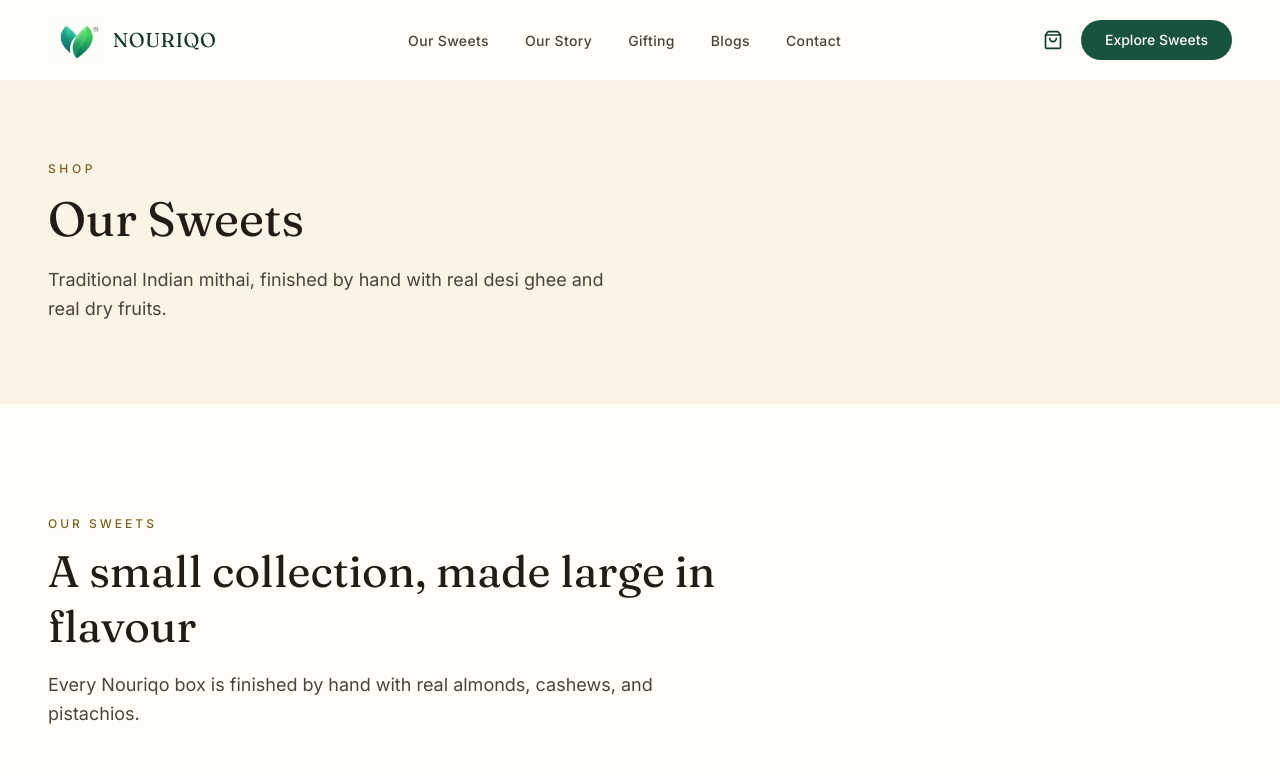
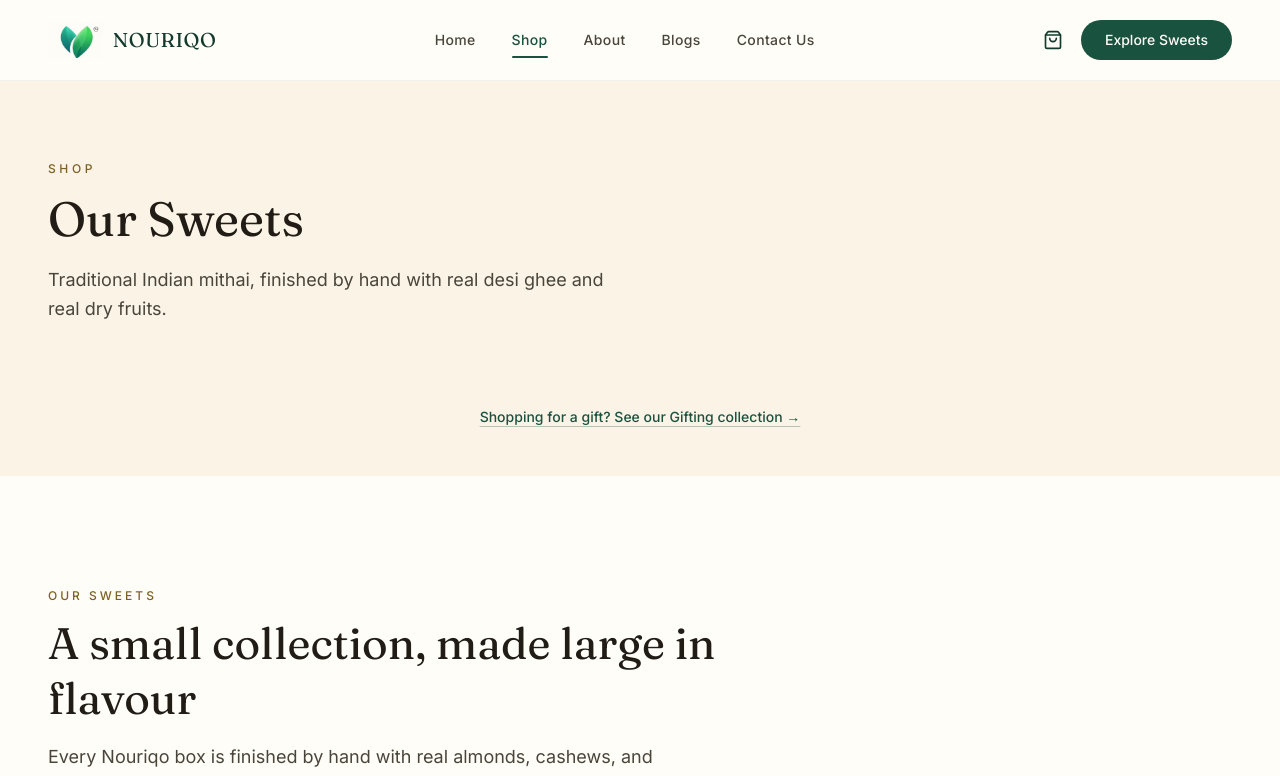
Before and after one commit to prashant-1012/nouriqo, a Next.js app: page /sweets in a window 1280 px wide. Shown: the top 776 px of the page. Built offline with nearby package versions, Linux system fonts and the light colour scheme.

Commit message:
highlight navbar items

```diff
--- a/app/sweets/page.tsx
+++ b/app/sweets/page.tsx
@@ -1,5 +1,7 @@
 import type { Metadata } from "next";
+import Link from "next/link";
 import { PageHeader } from "@/components/layout/PageHeader";
+import { Container } from "@/components/layout/Container";
 import { ProductGrid } from "@/components/products/ProductGrid";
 import { Ingredients } from "@/components/sections/Ingredients";
 import { OurCraft } from "@/components/sections/OurCraft";
@@ -18,6 +20,16 @@ export default function SweetsPage() {
         title="Our Sweets"
         description="Traditional Indian mithai, finished by hand with real desi ghee and real dry fruits."
       />
+      <div className="bg-cream pb-12 text-center">
+        <Container>
+          <Link
+            href="/gifting"
+            className="text-sm font-medium text-emerald-800 underline underline-offset-4 decoration-emerald-800/30 hover:text-emerald-700"
+          >
+            Shopping for a gift? See our Gifting collection →
+          </Link>
+        </Container>
+      </div>
       <ProductGrid />
       <Ingredients />
       <OurCraft />
--- a/components/footer/Footer.tsx
+++ b/components/footer/Footer.tsx
@@ -40,12 +40,12 @@ export function Footer() {
             <ul className="mt-4 space-y-3 text-sm">
               <li>
                 <Link href="/sweets" className="text-ink-soft hover:text-emerald-800">
-                  Our Sweets
+                  Shop
                 </Link>
               </li>
               <li>
                 <Link href="/story" className="text-ink-soft hover:text-emerald-800">
-                  Our Story
+                  About
                 </Link>
               </li>
               <li>
@@ -60,7 +60,7 @@ export function Footer() {
               </li>
               <li>
                 <Link href="/contact" className="text-ink-soft hover:text-emerald-800">
-                  Contact
+                  Contact Us
                 </Link>
               </li>
             </ul>
--- a/components/navigation/MobileMenu.tsx
+++ b/components/navigation/MobileMenu.tsx
@@ -2,13 +2,16 @@
 
 import { useState, useEffect, useId } from "react";
 import Link from "next/link";
+import { usePathname } from "next/navigation";
 import { AnimatePresence, motion } from "framer-motion";
 import { Menu, X } from "lucide-react";
-import { navLinks } from "@/lib/nav-links";
+import clsx from "clsx";
+import { navLinks, isNavLinkActive } from "@/lib/nav-links";
 
 export function MobileMenu() {
   const [open, setOpen] = useState(false);
   const menuId = useId();
+  const pathname = usePathname();
 
   useEffect(() => {
     document.body.style.overflow = open ? "hidden" : "";
@@ -52,16 +55,25 @@ export function MobileMenu() {
               aria-label="Mobile"
               className="flex flex-col gap-1 px-6 py-6"
             >
-              {navLinks.map((link) => (
+              {navLinks.map((link) => {
+                const isActive = isNavLinkActive(pathname, link.href);
+                return (
                   <Link
                     key={link.href}
                     href={link.href}
                     onClick={() => setOpen(false)}
-                  className="rounded-lg px-3 py-3 font-display text-lg text-ink hover:bg-emerald-800/5"
+                    aria-current={isActive ? "page" : undefined}
+                    className={clsx(
+                      "rounded-lg px-3 py-3 font-display text-lg transition-colors",
+                      isActive
+                        ? "bg-emerald-800/5 text-emerald-800"
+                        : "text-ink hover:bg-emerald-800/5"
+                    )}
                   >
                     {link.label}
                   </Link>
-              ))}
+                );
+              })}
             </nav>
           </motion.div>
         )}
--- /dev/null
+++ b/components/navigation/NavLinks.tsx
@@ -0,0 +1,48 @@
+"use client";
+
+import Link from "next/link";
+import { usePathname } from "next/navigation";
+import { motion, useReducedMotion } from "framer-motion";
+import clsx from "clsx";
+import { navLinks, isNavLinkActive } from "@/lib/nav-links";
+
+export function NavLinks() {
+  const pathname = usePathname();
+  const prefersReducedMotion = useReducedMotion();
+
+  return (
+    <ul className="flex items-center gap-9">
+      {navLinks.map((link) => {
+        const isActive = isNavLinkActive(pathname, link.href);
+
+        return (
+          <li key={link.href} className="relative">
+            <Link
+              href={link.href}
+              aria-current={isActive ? "page" : undefined}
+              className={clsx(
+                "relative inline-block py-1 text-sm font-medium tracking-wide transition-colors",
+                isActive
+                  ? "text-emerald-800"
+                  : "text-ink-soft hover:text-emerald-800"
+              )}
+            >
+              {link.label}
+              {isActive && (
+                <motion.span
+                  layoutId="nav-active-underline"
+                  className="absolute inset-x-0 -bottom-1 h-[2px] rounded-full bg-emerald-800"
+                  transition={
+                    prefersReducedMotion
+                      ? { duration: 0 }
+                      : { type: "spring", stiffness: 380, damping: 32 }
+                  }
+                />
+              )}
+            </Link>
+          </li>
+        );
+      })}
+    </ul>
+  );
+}
--- a/components/navigation/Navbar.tsx
+++ b/components/navigation/Navbar.tsx
@@ -2,8 +2,8 @@ import Image from "next/image";
 import Link from "next/link";
 import { Container } from "@/components/layout/Container";
 import { MobileMenu } from "@/components/navigation/MobileMenu";
+import { NavLinks } from "@/components/navigation/NavLinks";
 import { CartButton } from "@/components/cart/CartButton";
-import { navLinks } from "@/lib/nav-links";
 
 export function Navbar() {
   return (
@@ -24,18 +24,7 @@ export function Navbar() {
         </Link>
 
         <nav aria-label="Primary" className="hidden lg:block">
-          <ul className="flex items-center gap-9">
-            {navLinks.map((link) => (
-              <li key={link.href}>
-                <Link
-                  href={link.href}
-                  className="text-sm font-medium tracking-wide text-ink-soft transition-colors hover:text-emerald-800"
-                >
-                  {link.label}
-                </Link>
-              </li>
-            ))}
-          </ul>
+          <NavLinks />
         </nav>
 
         <div className="flex items-center gap-2">
--- a/lib/nav-links.ts
+++ b/lib/nav-links.ts
@@ -1,7 +1,12 @@
 export const navLinks = [
-  { label: "Our Sweets", href: "/sweets" },
-  { label: "Our Story", href: "/story" },
-  { label: "Gifting", href: "/gifting" },
+  { label: "Home", href: "/" },
+  { label: "Shop", href: "/sweets" },
+  { label: "About", href: "/story" },
   { label: "Blogs", href: "/blogs" },
-  { label: "Contact", href: "/contact" },
+  { label: "Contact Us", href: "/contact" },
 ];
+
+export function isNavLinkActive(pathname: string, href: string): boolean {
+  if (href === "/") return pathname === "/";
+  return pathname === href || pathname.startsWith(`${href}/`);
+}
```
Also changed, not shown: 5 other files (tests, documents, lock files or other folders). Lines whose indentation alone changed are shown as unchanged.
